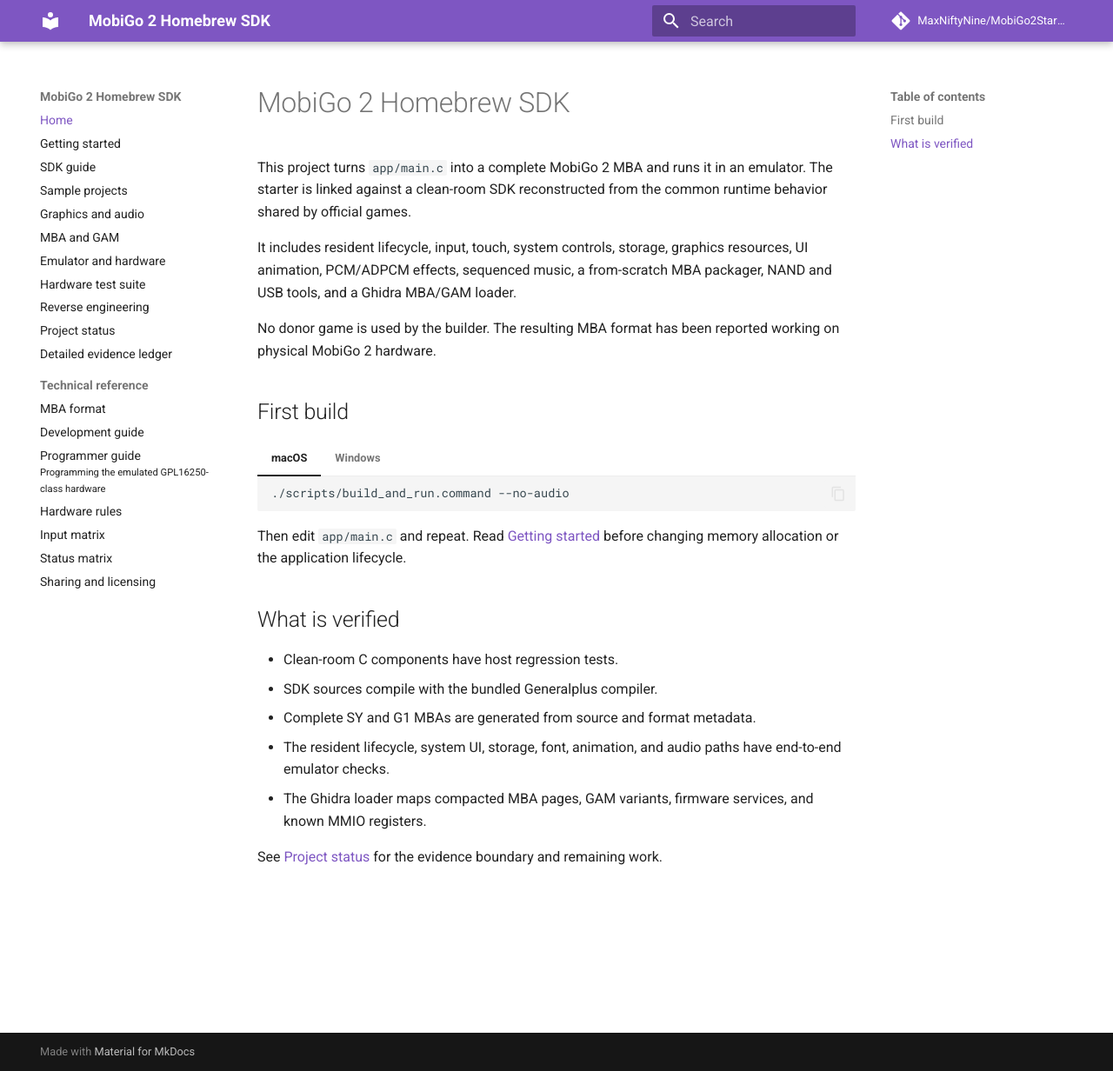
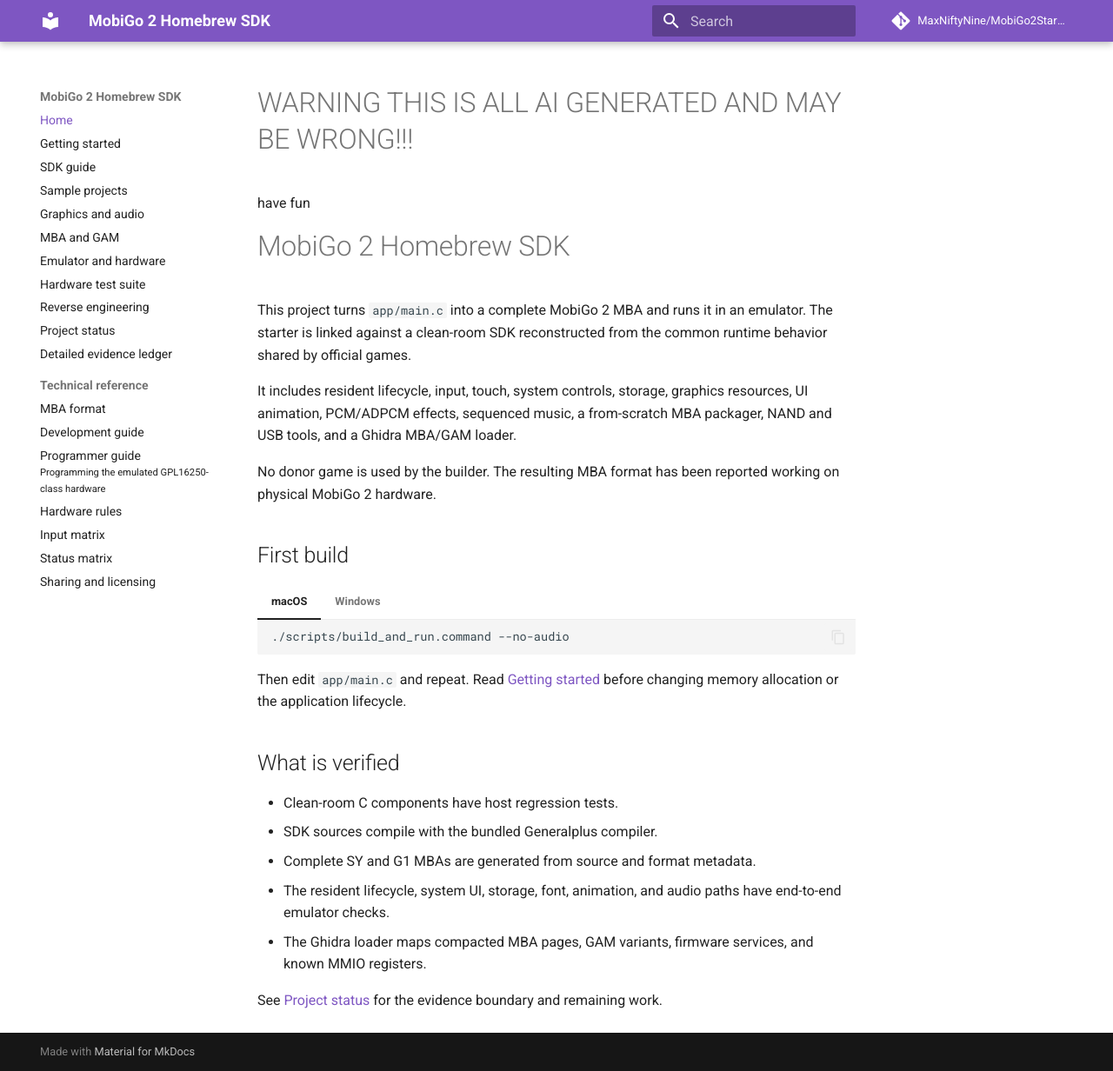
Before and after one commit to MaxNiftyNine/MobiGo2StarterProject, an MkDocs documentation site: the page built from docs/index.md, in a window 1280 px wide and 1232 px high. Shown: the whole window at 87% size. Built offline with MkDocs 1.6.1 and Material for MkDocs 9.7.7, drawn with Linux system fonts in a browser that asks for light colours; comment, search, counter and statistics services are not loaded.

Commit message:
Add warning about AI-generated content
Added a warning about AI-generated content to the documentation.

```diff
--- a/docs/index.md
+++ b/docs/index.md
@@ -1,3 +1,6 @@
+# WARNING THIS IS ALL AI GENERATED AND MAY BE WRONG!!!
+have fun
+
 # MobiGo 2 Homebrew SDK
 
 This project turns `app/main.c` into a complete MobiGo 2 MBA and runs it in an
```
